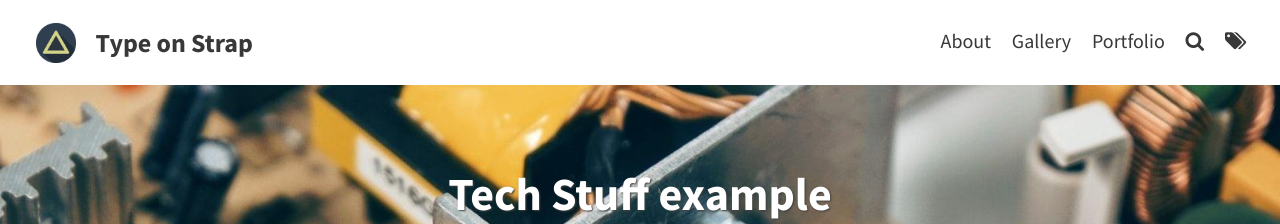
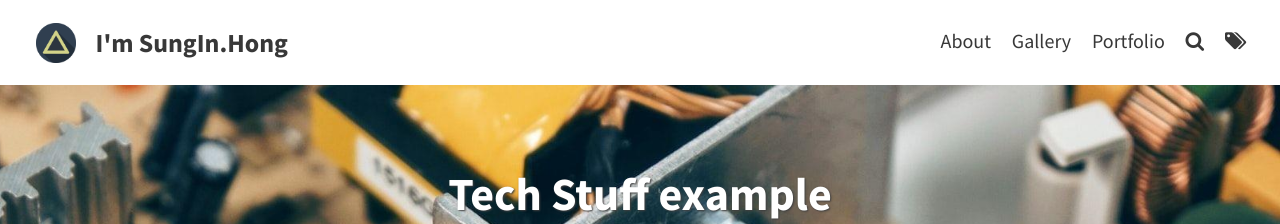
Before and after one commit to sunginh/sunginh.github.io, a Jekyll site: the page built from _posts/2013-11-02-Tech-stuff-example.md, in a window 1280 px wide. Shown: the top 224 px of the page. Built offline with Jekyll 4.4.1, drawn with Linux system fonts in a browser that asks for light colours; some of the changed text lies outside the part shown.

```diff
--- a/_config.yml
+++ b/_config.yml
@@ -1,31 +1,31 @@
 # SITE CONFIGURATION
-baseurl: "/Type-on-Strap"
-url: "https://sylhare.github.io"
+baseurl: ""
+url: "https://sunginh.github.io"
 
 # THEME-SPECIFIC CONFIGURATION
-title: Type on Strap                                    # site's title
-description: "A website with blog posts and pages"      # used by search engines
-avatar: assets/img/triangle.png                         # Empty for no avatar in navbar
-favicon: assets/favicon.ico                             # Icon displayed in the tab
+title: I'm SungIn.Hong # site's title
+description: "A website with blog posts and pages" # used by search engines
+avatar: assets/img/triangle.png # Empty for no avatar in navbar
+favicon: assets/favicon.ico # Icon displayed in the tab
 
 # Header and footer text
-header_text: Change <code>header_text</code> in <code>_config.yml</code>  # Change Blog header text
+header_text: Change <code>header_text</code> in <code>_config.yml</code> # Change Blog header text
 header_feature_image: assets/img/pexels/triangular.jpeg
 footer_text: >
   Powered by <a href="https://jekyllrb.com/">Jekyll</a> with <a href="https://github.com/sylhare/Type-on-Strap">Type on Strap</a>
 
 # Blog
-excerpt: true                                           # Or "truncate" (first 250 characters), "false" to disable
+excerpt: true # Or "truncate" (first 250 characters), "false" to disable
 post_navigation: true
-color_image: /assets/img/lineart.png                    # A bit transparent for color posts.
+color_image: /assets/img/lineart.png # A bit transparent for color posts.
 
 # Features
 # More in the _data folder for social icons, share buttons, author and language
 # For layout customization, go to the "_sass > base" folder, and check "_variables.scss"
-katex: true                                             # Enable if using math markup
-google_analytics:                                       # Tracking ID, e.g. "UA-000000-01"
-cookie_consent: false                                   # To respect the usage of cookies
-disqus_shortname:                                       # Your discus shortname for comments
+katex: true # Enable if using math markup
+google_analytics: # Tracking ID, e.g. "UA-000000-01"
+cookie_consent: false # To respect the usage of cookies
+disqus_shortname: # Your discus shortname for comments
 
 # PAGINATION
 paginate: 5
@@ -42,4 +42,4 @@ plugins: [jekyll-paginate, jekyll-seo-tag, jekyll-feed]
 exclude: [".jekyll-cache", ".idea", "vendor/*", "assets/node_modules"]
 
 # theme: type-on-strap                                  # if using the theme as a jekyll theme gem
-remote_theme: sylhare/Type-on-Strap                     # If using as a remote_theme in github
+remote_theme: sylhare/Type-on-Strap # If using as a remote_theme in github
```
